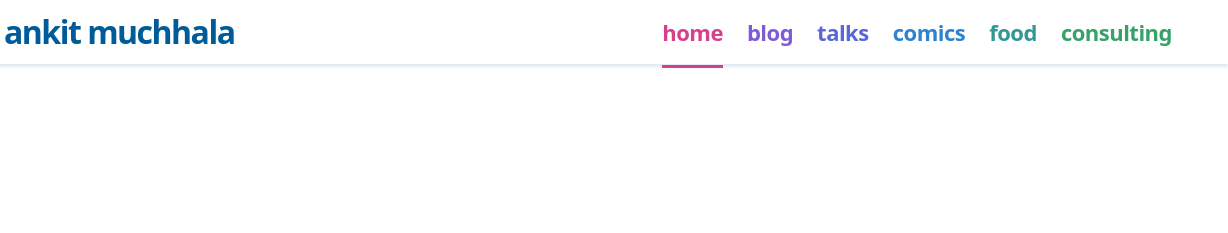
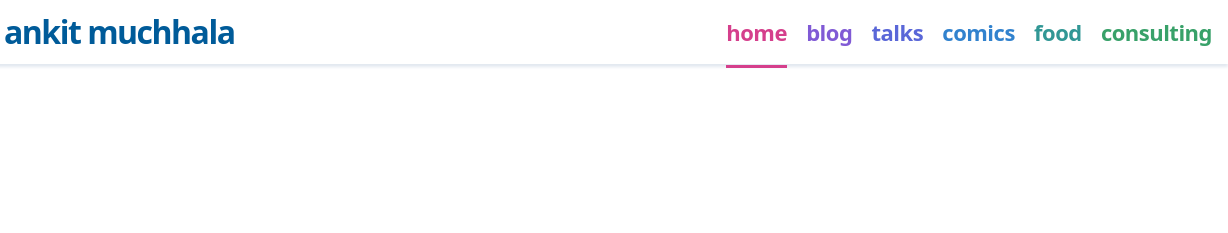
Before and after one commit to ankit-m/ankit-m.github.io, a Gatsby site: page / in a window 1280 px wide. Shown: the top 233 px of the page, 52-1280 px from the left. Built offline with nearby package versions, Linux system fonts and the light colour scheme; Gatsby itself is replaced by a stand-in of ours.

Commit message:
fix header styling

```diff
--- a/src/components/Header.js
+++ b/src/components/Header.js
@@ -85,11 +85,10 @@ const HeaderWrapper = styled.header`
   nav {
     font-size: 22px;
     display: none;
-    margin-right: 1rem;
     font-weight: var(--fontWeight-bold);
 
     a {
-      margin-right: 1.5rem;
+      margin-right: 1.2rem;
       letter-spacing: -0.5px;
       padding: 18px 0;
       text-transform: lowercase;
@@ -98,6 +97,10 @@ const HeaderWrapper = styled.header`
       &.active,
       &:hover {
         border-bottom: 3px solid;
+      }
+
+      &:last-of-type {
+        margin-right: 0;
       }
     }
 
```
